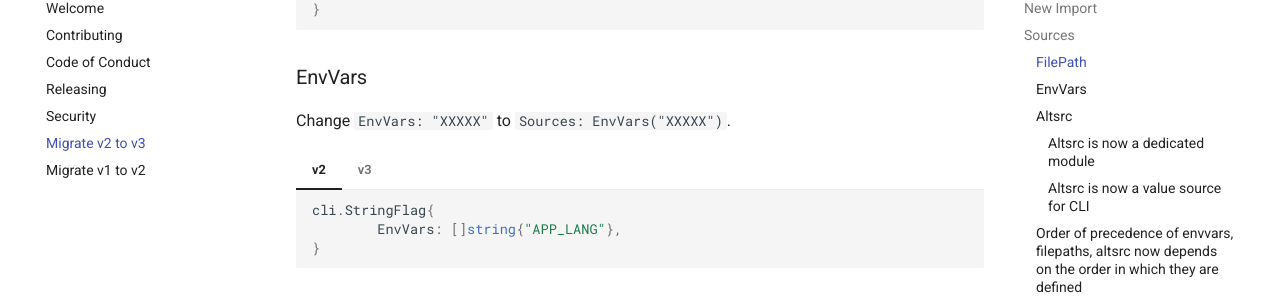
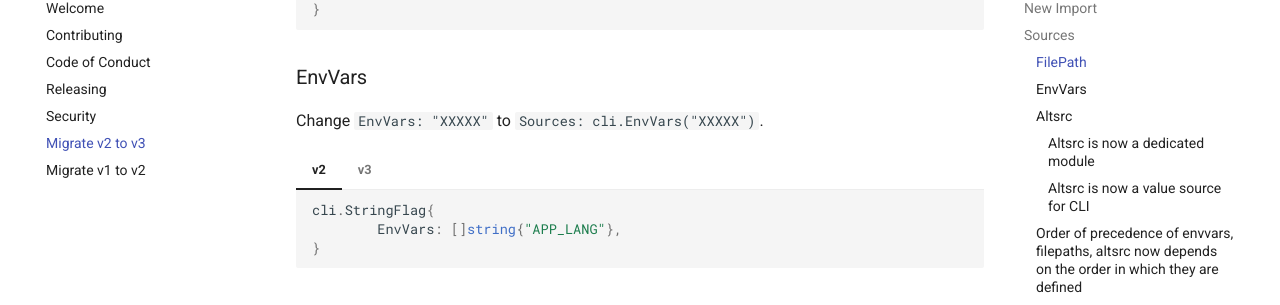
Before and after one commit to urfave/cli, an MkDocs documentation site: the page built from docs/migrate-v2-to-v3.md, in a window 1280 px wide and 900 px high, scrolled down 763 px. Shown: the part 148-453 px from the top of the window. Built offline with MkDocs 1.6.1 and Material for MkDocs 9.7.7, drawn with Linux system fonts in a browser that asks for light colours; comment, search, counter and statistics services are not loaded.

Commit message:
docs: fix FilePath and EnvVars examples

````diff
--- a/docs/migrate-v2-to-v3.md
+++ b/docs/migrate-v2-to-v3.md
@@ -41,13 +41,13 @@
 
     ```go
     cli.StringFlag{
-            Sources: Files("/path/to/foo"),
+            Sources: cli.Files("/path/to/foo"),
     }
     ```
 
 ### EnvVars
 
-Change `EnvVars: "XXXXX"` to `Sources: EnvVars("XXXXX")`.
+Change `EnvVars: "XXXXX"` to `Sources: cli.EnvVars("XXXXX")`.
 
 === "v2"
 
@@ -61,7 +61,7 @@
 
     ```go
     cli.StringFlag{
-            Sources: EnvVars("APP_LANG"),
+            Sources: cli.EnvVars("APP_LANG"),
     }
     ```
 
````
